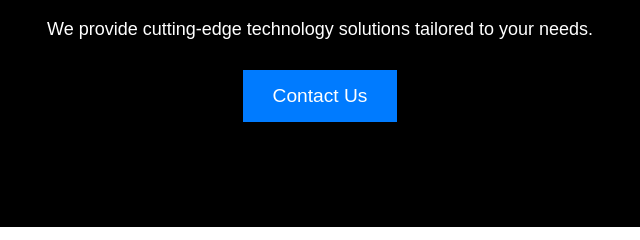
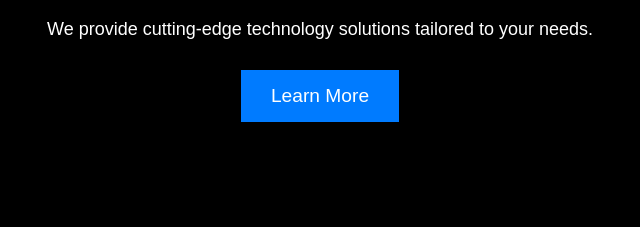
Before and after one commit to GregoryRobetertson/PRODIGY_WD_01, a plain HTML site: page index.html in a window 1280 px wide. Shown: the part 173-413 px from the top of the page, 320-960 px from the left. Drawn offline with Linux system fonts and the light colour scheme.

Commit message:
chnaged contact us to learn more in the hero cta

```diff
--- a/index.html
+++ b/index.html
@@ -18,7 +18,7 @@
     <section class="hero" id="home">
         <h1>Empower Your Business with Prodigy Techinfo</h1>
         <p>We provide cutting-edge technology solutions tailored to your needs.</p>
-        <button>Contact Us</button>
+        <button>Learn More</button>
     </section>
 
     <section class="features" id="services">
```
